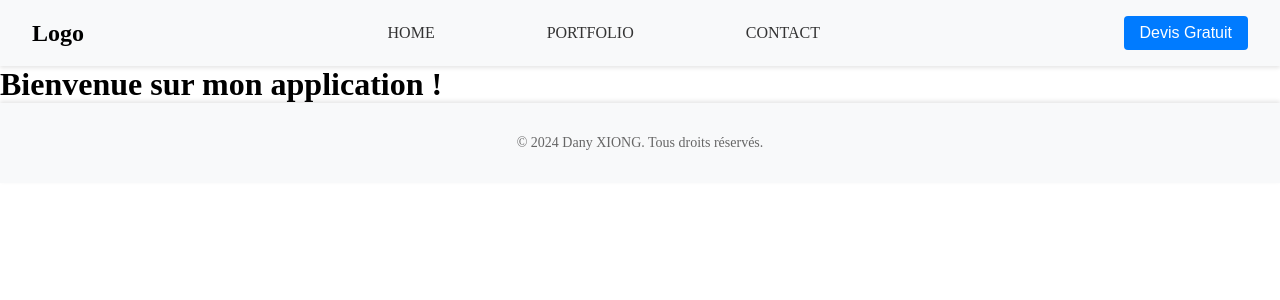
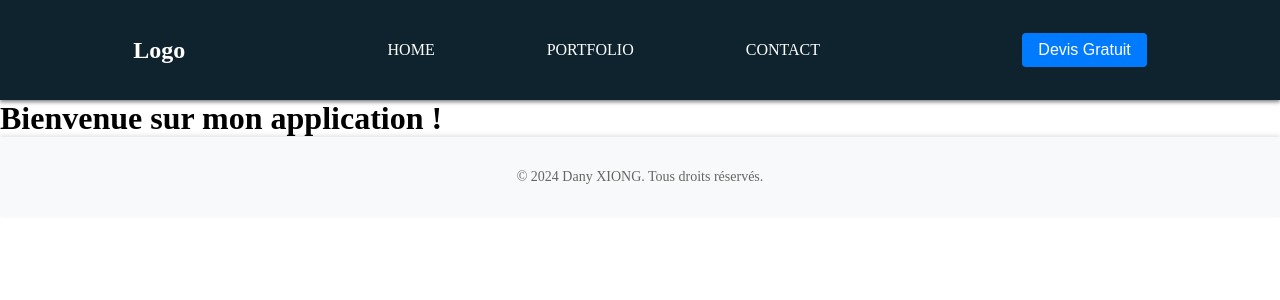
Before and after one commit to Ekkylibre/makey_siong, a Next.js app: page / in a window 1280 px wide. Shown: the top 300 px of the page. Built offline with nearby package versions, Linux system fonts and the light colour scheme.

Commit message:
💄 Layout > Header > WIP style

```diff
--- a/src/app/components/NavBar.tsx
+++ b/src/app/components/NavBar.tsx
@@ -4,14 +4,16 @@ import styled from 'styled-components';
 
 const NavbarContainer = styled.div`
   display: flex;
-  justify-content: space-between;
+  justify-content: space-around;
   align-items: center;
   padding: 1rem 2rem;
-  background-color: #f8f9fa;
-  box-shadow: 0 2px 4px rgba(0, 0, 0, 0.1);
+  background-color: #0e232d;
+  box-shadow: 0 2px 4px rgba(0, 0, 0, 0.5);
+  height: 100px;
 `;
 
 const Logo = styled.div`
+  color: white;
   font-size: 1.5rem;
   font-weight: bold;
 `;
@@ -23,10 +25,10 @@ const NavItems = styled.div`
 
 const NavItem = styled(Link)`
   text-decoration: none;
-  color: #333;
+  color: white;
   font-size: 1rem;
   &:hover {
-    color: #007bff;
+    color: #0056b3;
   }
 `;
 
```
